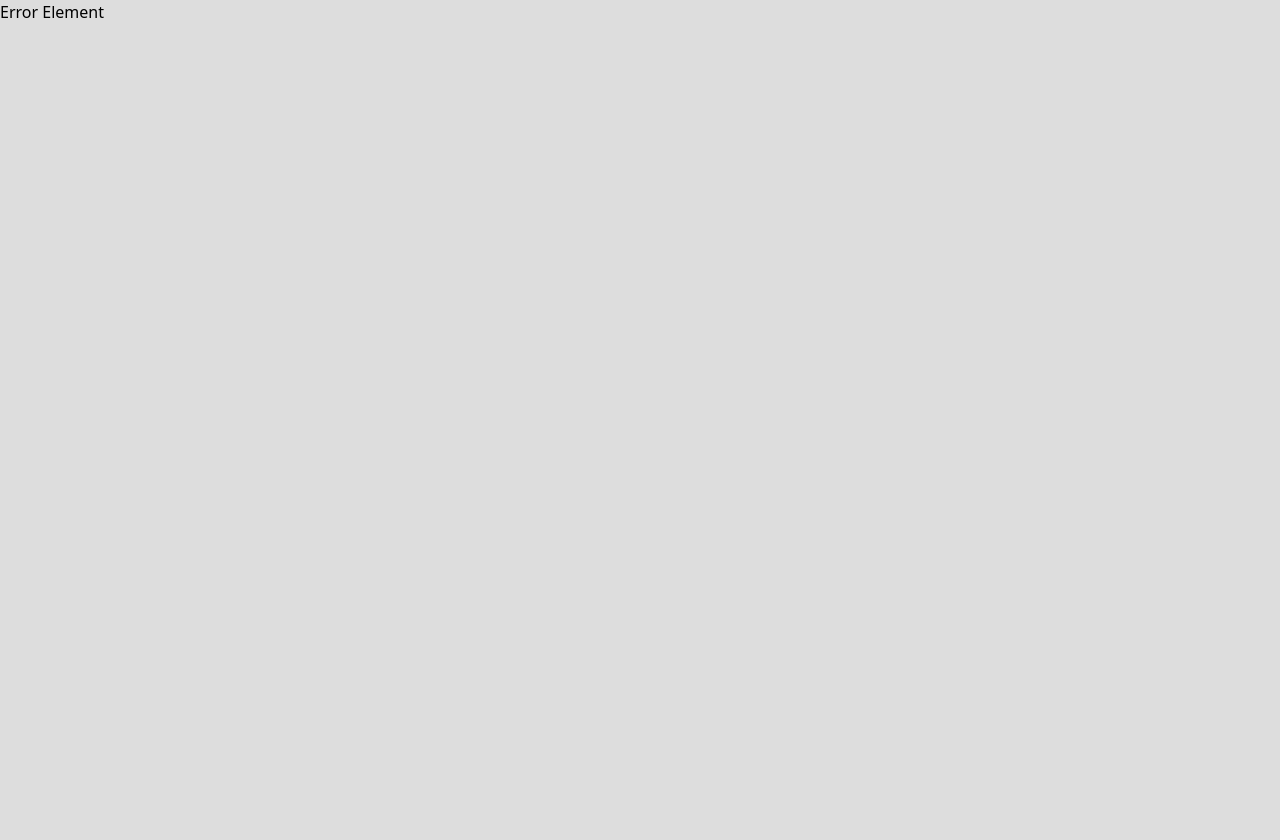
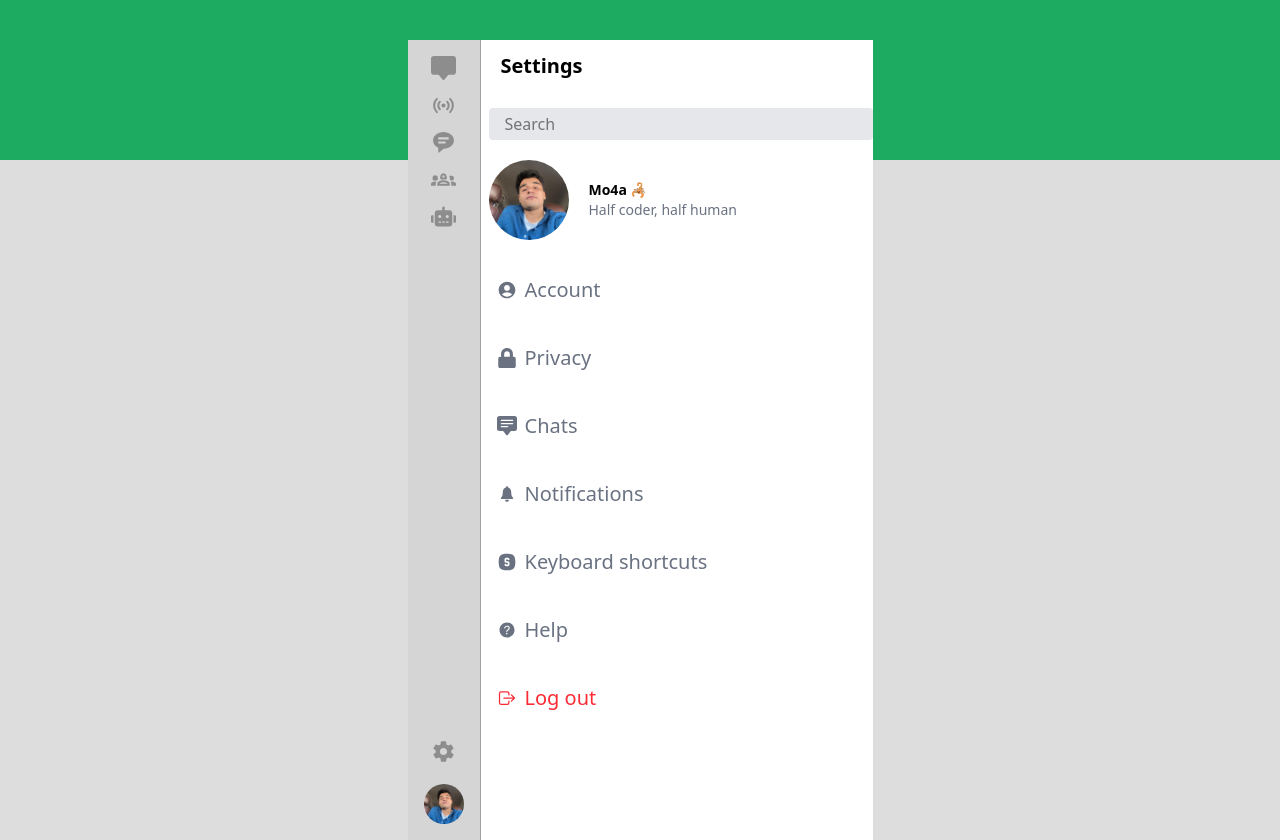
Before and after one commit to moshaosama/WhatsApp-Clone, a React (Vite) app: page /chats/setting in a window 1280 px wide. Before the commit this address had no page. Before the commit the page ends 800 px from the top, so only its background shows below. Built offline with nearby package versions, Linux system fonts and the light colour scheme.

Commit message:
Complete Setting Page

```diff
--- a/src/Components/Atoms/HeaderPage.tsx
+++ b/src/Components/Atoms/HeaderPage.tsx
@@ -1,12 +1,10 @@
 import { CgDetailsMore } from "react-icons/cg";
 import { IoMdAddCircleOutline } from "react-icons/io";
 import { HeaderPageProps } from "../../Types/HeaderPage/HeaderPage";
+import { memo } from "react";
 
-const HeaderPage = ({
-  Title,
-  ActiveIconAdd,
-  ActiveIconDetails,
-}: HeaderPageProps) => {
+const HeaderPage = memo(
+  ({ Title, ActiveIconAdd, ActiveIconDetails }: HeaderPageProps) => {
     return (
       <div className="flex p-3 justify-between items-center">
         <h1 className="font-bold text-xl">{Title}</h1>
@@ -20,6 +18,7 @@ const HeaderPage = ({
         </div>
       </div>
     );
-};
+  }
+);
 
 export default HeaderPage;
--- a/src/Components/Atoms/InputForm.tsx
+++ b/src/Components/Atoms/InputForm.tsx
@@ -1,4 +1,6 @@
-const InputForm = () => {
+import { memo } from "react";
+
+const InputForm = memo(() => {
   return (
     <form className="mt-4">
       <input
@@ -8,6 +10,6 @@ const InputForm = () => {
       />
     </form>
   );
-};
+});
 
 export default InputForm;
--- a/src/Components/NavbarIcons/NavbarIcons.tsx
+++ b/src/Components/NavbarIcons/NavbarIcons.tsx
@@ -27,7 +27,9 @@ const NavbarIcons = () => {
     <div className="flex flex-col justify-between items-center bg-[#d5d5d5] border-r-[1px] border-[#00000040] h-[50pc] p-4">
       <div className="flex flex-col gap-3">{navbarIconList}</div>
       <div className="flex flex-col gap-5 items-center">
-        <IoMdSettings className={Icon} />
+        <NavLink to={"/chats/setting"}>
+          <IoMdSettings className={Icon} />
+        </NavLink>
         <NavLink to={"/chats/profile"}>
           <div className="cursor-pointer">
             <img
--- a/src/Components/Profile/Profile.tsx
+++ b/src/Components/Profile/Profile.tsx
@@ -1,5 +1,7 @@
 import { MdModeEditOutline } from "react-icons/md";
 import HeaderPage from "../Atoms/HeaderPage";
+import { memo } from "react";
+import { DetailsProfileProps } from "../../Types/Profile/Profile";
 
 const Profile = () => {
   return (
@@ -21,28 +23,29 @@ const Profile = () => {
           <div className="absolute flex justify-center items-center top-0 w-40 h-40 rounded-full hover:bg-[#7171719c] cursor-pointer transition-all duration-300"></div>
         </div>
       </div>
-      <div className="mt-10 bg-gray-100 flex flex-col justify-between h-24 p-3">
-        <h1 className="text-[#008069]">Your name</h1>
-        <div className="flex items-center justify-between">
-          <h1>Mo4a 🦂</h1>
-          <MdModeEditOutline className="text-gray-400 text-2xl cursor-pointer" />
-        </div>
-      </div>
+
+      <DetailsProfile Title="Your name" Text="Mo4a 🦂" />
 
       <p className="mt-7 text-gray-500 mx-5">
         This is not your username or PIN. This name will be visible to your
         WhatsApp contacts.
       </p>
 
-      <div className="mt-10 bg-gray-100 flex flex-col justify-between h-24 p-3">
-        <h1 className="text-[#008069]">About</h1>
-        <div className="flex items-center justify-between">
-          <h1>Half coder, half human</h1>
-          <MdModeEditOutline className="text-gray-400 text-2xl cursor-pointer" />
-        </div>
-      </div>
+      <DetailsProfile Title="About" Text="Half coder, half human" />
     </div>
   );
 };
 
 export default Profile;
+
+const DetailsProfile = memo(({ Title, Text }: DetailsProfileProps) => {
+  return (
+    <div className="mt-10 bg-gray-100 flex flex-col justify-between h-24 p-3">
+      <h1 className="text-[#008069]">{Title}</h1>
+      <div className="flex items-center justify-between">
+        <h1>{Text}</h1>
+        <MdModeEditOutline className="text-gray-400 text-2xl cursor-pointer" />
+      </div>
+    </div>
+  );
+});
--- /dev/null
+++ b/src/Components/Settings/ProfileList.tsx
@@ -0,0 +1,39 @@
+import { BsChatSquareTextFill } from "react-icons/bs";
+import { FaLock } from "react-icons/fa";
+import { IoIosNotifications } from "react-icons/io";
+import { IoHelpCircle, IoLogOutOutline } from "react-icons/io5";
+import { MdAccountCircle } from "react-icons/md";
+import { TbSquareRoundedLetterSFilled } from "react-icons/tb";
+
+export const ProfileList = [
+  {
+    id: 1,
+    Icon: <MdAccountCircle />,
+    Name: "Account",
+  },
+  {
+    id: 2,
+    Icon: <FaLock />,
+    Name: "Privacy",
+  },
+  {
+    id: 3,
+    Icon: <BsChatSquareTextFill />,
+    Name: "Chats",
+  },
+  {
+    id: 4,
+    Icon: <IoIosNotifications />,
+    Name: "Notifications",
+  },
+  {
+    id: 5,
+    Icon: <TbSquareRoundedLetterSFilled />,
+    Name: "Keyboard shortcuts",
+  },
+  {
+    id: 6,
+    Icon: <IoHelpCircle />,
+    Name: "Help",
+  },
+];
--- /dev/null
+++ b/src/Components/Settings/Settings.tsx
@@ -0,0 +1,55 @@
+import { useMemo } from "react";
+import HeaderPage from "../Atoms/HeaderPage";
+import InputForm from "../Atoms/InputForm";
+import { IoLogOutOutline } from "react-icons/io5";
+import { ProfileList } from "./ProfileList";
+import { SettingType } from "../../Types/Settings/SettingType";
+import { Link } from "react-router";
+
+const Settings = () => {
+  const ProfileListRender = useMemo(() => {
+    return ProfileList.map((el: SettingType) => {
+      return (
+        <div className="hover:bg-gray-200 transition-all duration-200 px-2 py-5 text-gray-500 flex items-center gap-2 text-xl cursor-pointer">
+          {el.Icon}
+          <h1>{el.Name}</h1>
+        </div>
+      );
+    });
+  }, []);
+  return (
+    <div className="w-96 ">
+      <HeaderPage
+        Title="Settings"
+        ActiveIconAdd={false}
+        ActiveIconDetails={false}
+      />
+
+      <InputForm />
+      <Link to={"/chats/profile"}>
+        <div className="mt-5 hover:bg-gray-200 cursor-pointer transition-all duration-200 flex items-center gap-5">
+          <img
+            src="/WhatsApp Image 2024-10-20 at 21.44.22_3cca6ed1.jpg"
+            alt="Profile.png"
+            loading="lazy"
+            decoding="async"
+            className="w-20 h-20 rounded-full object-cover"
+          />
+          <div className="text-sm">
+            <h1 className="font-semibold">Mo4a 🦂</h1>
+            <p className="text-gray-500">Half coder, half human</p>
+          </div>
+        </div>
+      </Link>
+      <div className="mt-4">
+        {ProfileListRender}
+        <div className="hover:bg-gray-200 transition-all duration-200  px-2 py-5 text-red-500 flex items-center gap-2 text-xl cursor-pointer">
+          <IoLogOutOutline />
+          <h1>Log out</h1>
+        </div>
+      </div>
+    </div>
+  );
+};
+
+export default Settings;
--- a/src/Components/index.ts
+++ b/src/Components/index.ts
@@ -6,6 +6,7 @@ import Channels from "./Channels/Channels";
 import InputForm from "./Atoms/InputForm";
 import Profile from "./Profile/Profile";
 import HeaderPage from "./Atoms/HeaderPage";
+import Settings from "./Settings/Settings";
 
 export {
   LoadingHomePage,
@@ -16,4 +17,5 @@ export {
   InputForm,
   Profile,
   HeaderPage,
+  Settings,
 };
--- /dev/null
+++ b/src/Types/Profile/Profile.ts
@@ -0,0 +1,4 @@
+export type DetailsProfileProps = {
+  Title: string;
+  Text: string;
+};
--- /dev/null
+++ b/src/Types/Settings/SettingType.ts
@@ -0,0 +1,6 @@
+import { ReactElement } from "react";
+
+export type SettingType = {
+  Name: string;
+  Icon: ReactElement;
+};
```
Also changed, not shown: src/Routers/RouterPages.tsx (+11 -1 lines). Lines whose indentation alone changed are shown as unchanged.
